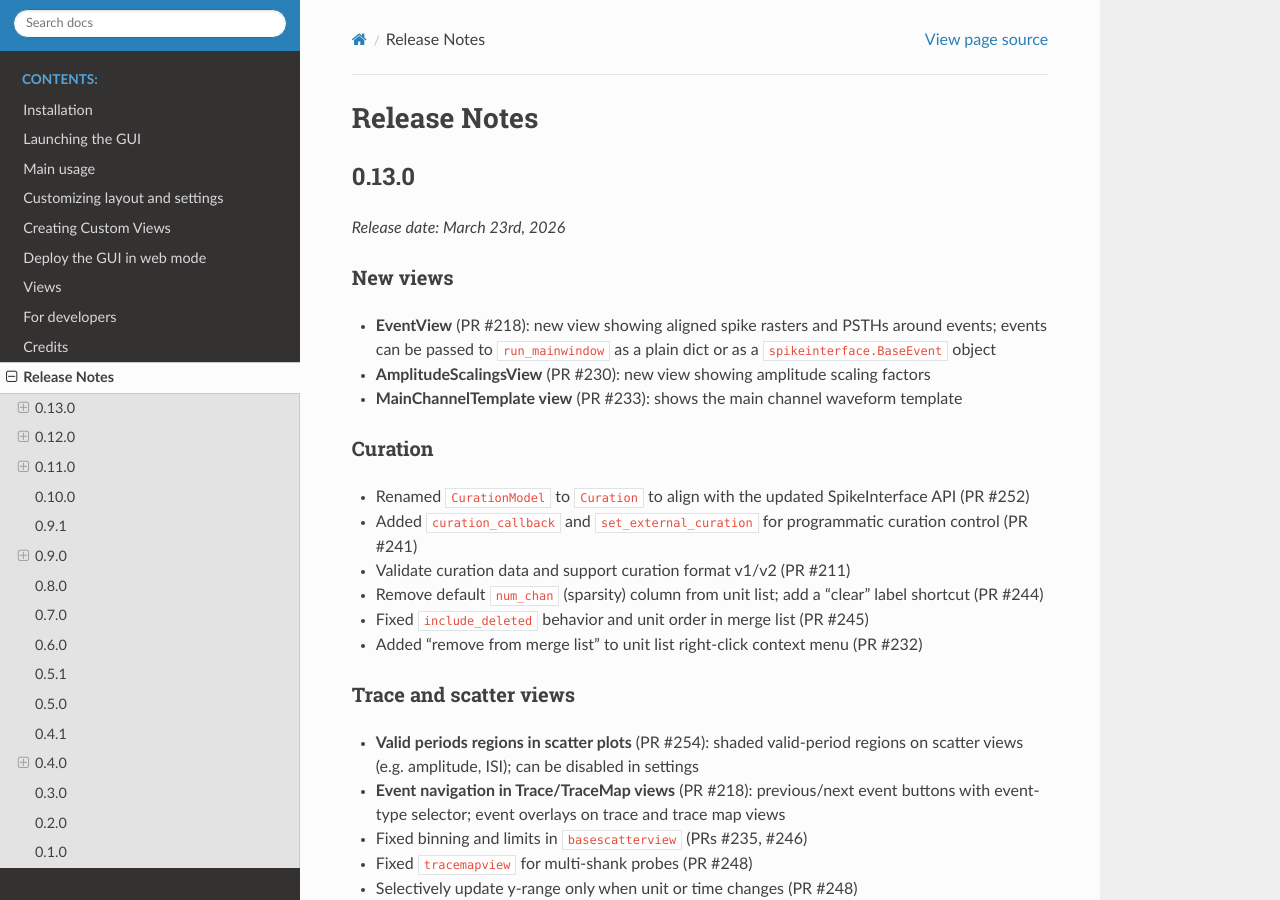
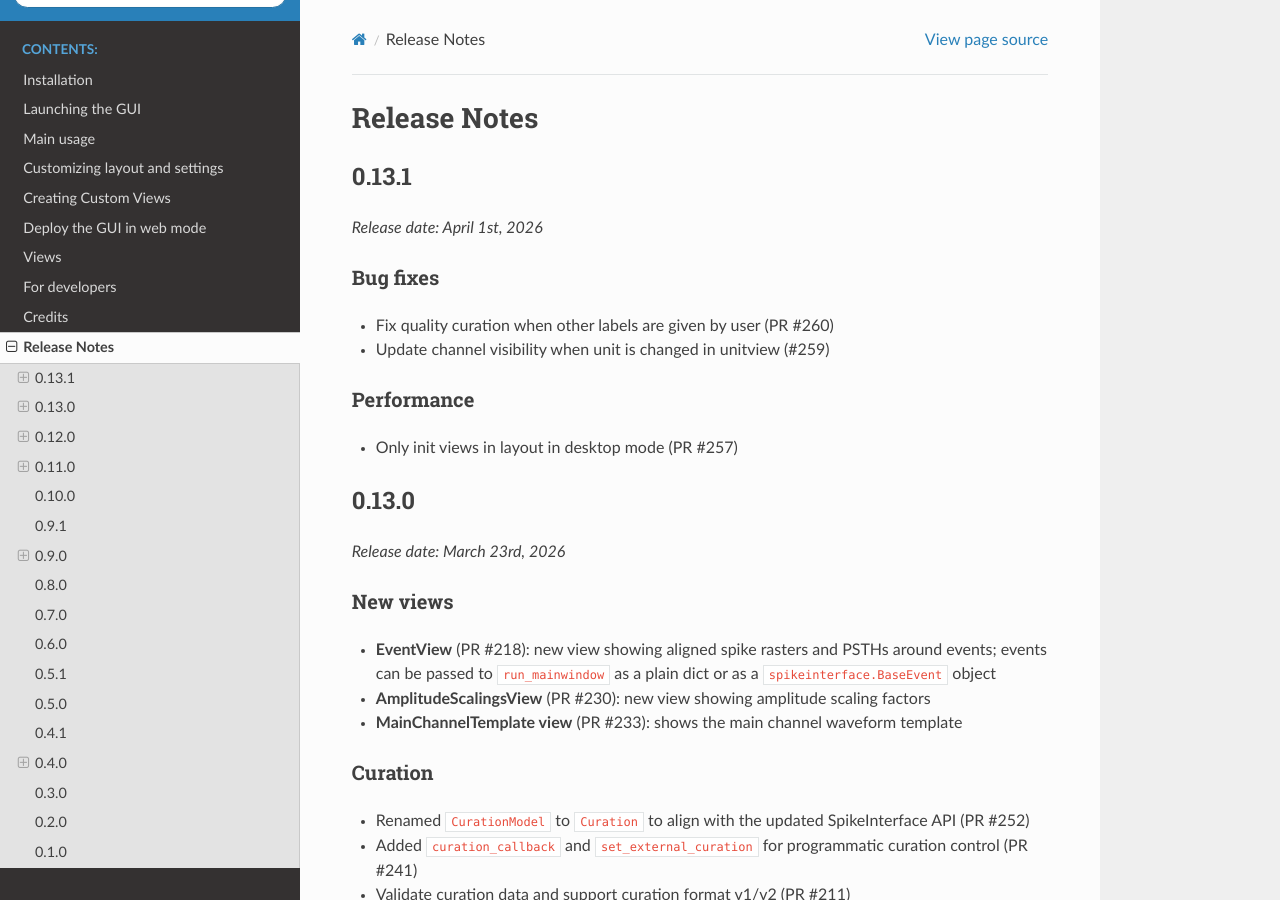
Before and after one commit to SpikeInterface/spikeinterface-gui, a Sphinx documentation site: the page built from docs/source/release_notes.rst, in a window 1280 px wide and 900 px high. Built offline with Sphinx 7.4.7 and the Read the Docs theme 3.1.0, drawn with Linux system fonts in a browser that asks for light colours.

Commit message:
Prepare 0.13.1 patch release (#261)
* prepare patch release

* spacing

```diff
--- a/docs/source/release_notes.rst
+++ b/docs/source/release_notes.rst
@@ -2,6 +2,25 @@
 
 Release Notes
 =============
+
+.. _release0.13.1:
+
+0.13.1
+------
+
+*Release date: April 1st, 2026*
+
+Bug fixes
+~~~~~~~~~
+
+* Fix quality curation when other labels are given by user (PR #260)
+* Update channel visibility when unit is changed in unitview (#259)
+
+Performance
+~~~~~~~~~~~
+
+* Only init views in layout in desktop mode (PR #257)
+
 
 .. _release0.13.0:
 
--- a/pyproject.toml
+++ b/pyproject.toml
@@ -1,6 +1,6 @@
 [project]
 name = "spikeinterface-gui"
-version = '0.13.0'
+version = '0.13.1'
 authors = [
   { name="Samuel Garcia", email="sam.garcia.die@gmail.com" },
   { name="Alessio Buccino", email="alessiop.buccino@gmail.com" },
```
